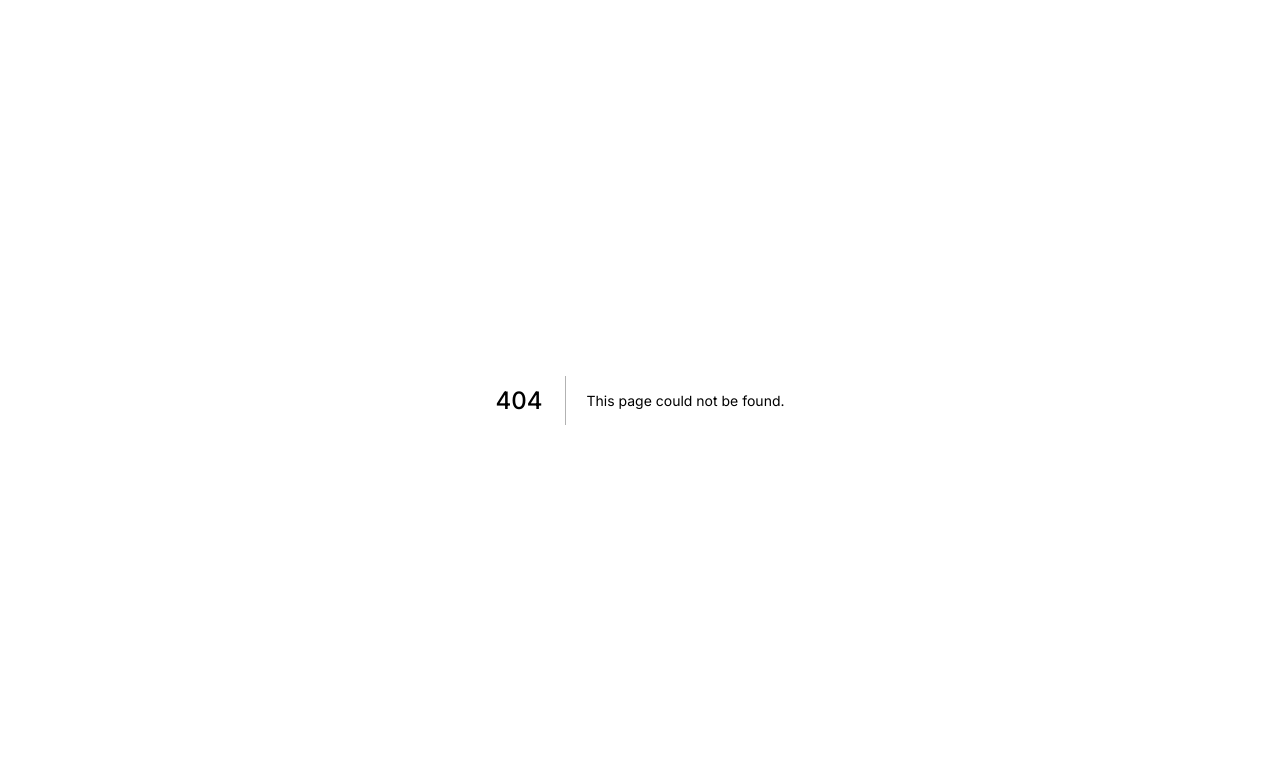
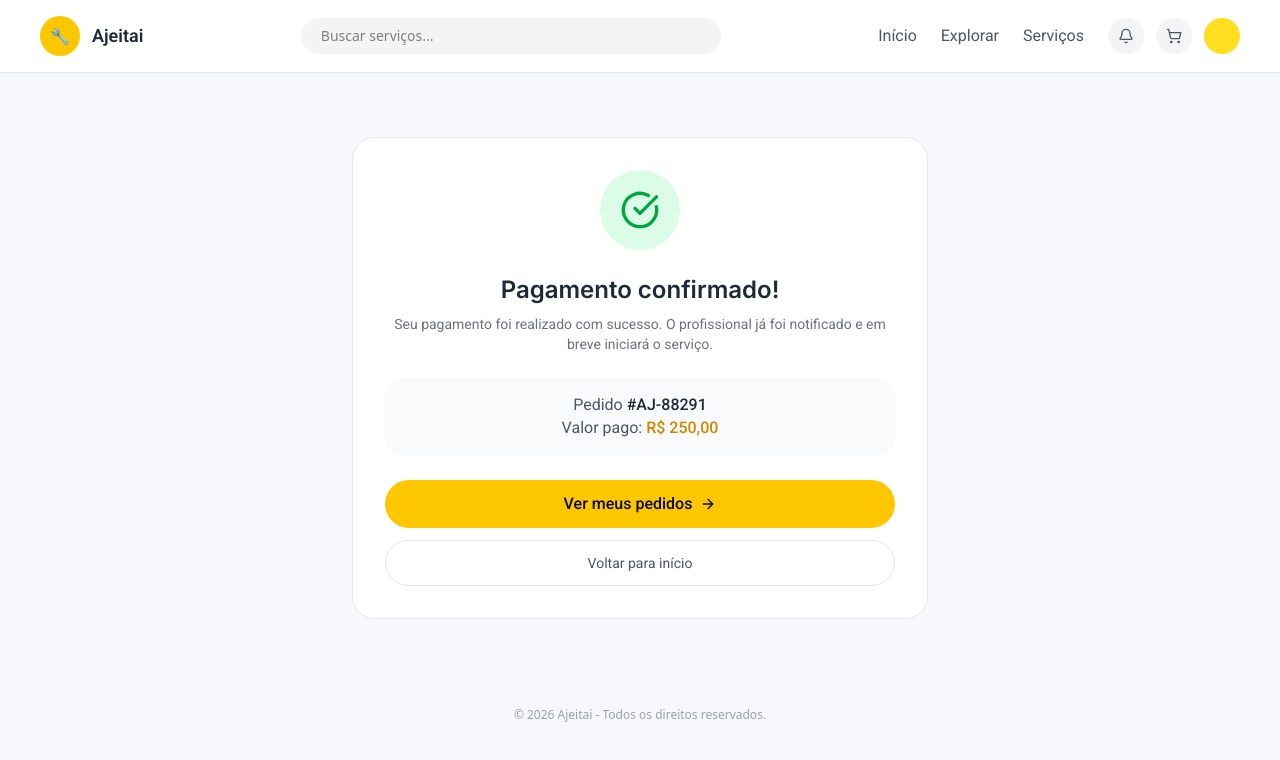
Before and after one commit to gustavuhh1/ajeita-front-end, a Next.js app: page /pagamento/sucesso in a window 1280 px wide. Before the commit this address had no page. Shown: the top 760 px of the page. Built offline with nearby package versions, Linux system fonts and the light colour scheme.

Commit message:
feat: Pagamento confirmado

```diff
--- /dev/null
+++ b/app/pagamento/sucesso/page.tsx
@@ -0,0 +1,102 @@
+"use client"
+
+import {
+  Bell,
+  ShoppingCart,
+  CheckCircle,
+  ArrowRight,
+} from "lucide-react"
+import Link from "next/link"
+
+export default function PagamentoSucesso() {
+  return (
+    <div className="min-h-screen bg-[#f6f8fb]">
+
+
+      <header className="flex items-center justify-between border-b border-gray-200 bg-white px-10 py-4">
+        <div className="flex items-center gap-3">
+          <div className="flex h-10 w-10 items-center justify-center rounded-full bg-yellow-400">
+            🔧
+          </div>
+          <span className="text-lg font-semibold text-gray-800">
+            Ajeitai
+          </span>
+        </div>
+
+        <div className="w-[420px]">
+          <input
+            placeholder="Buscar serviços..."
+            className="w-full rounded-full bg-gray-100 px-5 py-2 text-sm outline-none"
+          />
+        </div>
+
+        <div className="flex items-center gap-6 text-sm text-gray-600">
+          <span>Início</span>
+          <span>Explorar</span>
+          <span>Serviços</span>
+
+          <div className="flex items-center gap-3">
+            <div className="flex h-9 w-9 items-center justify-center rounded-full bg-gray-100">
+              <Bell size={16} />
+            </div>
+            <div className="flex h-9 w-9 items-center justify-center rounded-full bg-gray-100">
+              <ShoppingCart size={16} />
+            </div>
+            <div className="h-9 w-9 rounded-full bg-yellow-300" />
+          </div>
+        </div>
+      </header>
+
+
+      <div className="flex items-center justify-center px-4 py-16">
+        <div className="w-full max-w-xl rounded-3xl border border-gray-200 bg-white p-8 text-center">
+
+
+          <div className="mx-auto mb-6 flex h-20 w-20 items-center justify-center rounded-full bg-green-100">
+            <CheckCircle size={40} className="text-green-600" />
+          </div>
+
+
+          <h1 className="text-2xl font-semibold text-gray-800 mb-2">
+            Pagamento confirmado!
+          </h1>
+
+          <p className="text-sm text-gray-500 mb-6">
+            Seu pagamento foi realizado com sucesso. O profissional já foi notificado e em breve iniciará o serviço.
+          </p>
+
+
+          <div className="rounded-2xl bg-gray-50 p-4 text-sm text-gray-600 mb-6">
+            <p>
+              Pedido <span className="font-medium text-gray-800">#AJ-88291</span>
+            </p>
+            <p>
+              Valor pago:{" "}
+              <span className="font-medium text-yellow-600">R$ 250,00</span>
+            </p>
+          </div>
+
+
+          <div className="flex flex-col gap-3">
+            <Link href="/pedidos">
+              <button className="w-full rounded-full bg-yellow-400 py-3 font-medium hover:bg-yellow-500 transition flex items-center justify-center gap-2">
+                Ver meus pedidos
+                <ArrowRight size={16} />
+              </button>
+            </Link>
+
+            <Link href="/">
+              <button className="w-full rounded-full border border-gray-200 py-3 text-sm text-gray-600 hover:bg-gray-50 transition">
+                Voltar para início
+              </button>
+            </Link>
+          </div>
+        </div>
+      </div>
+
+      <footer className="text-center text-xs text-gray-400 py-6">
+        © 2026 Ajeitai - Todos os direitos reservados.
+      </footer>
+    </div>
+  )
+}
```
